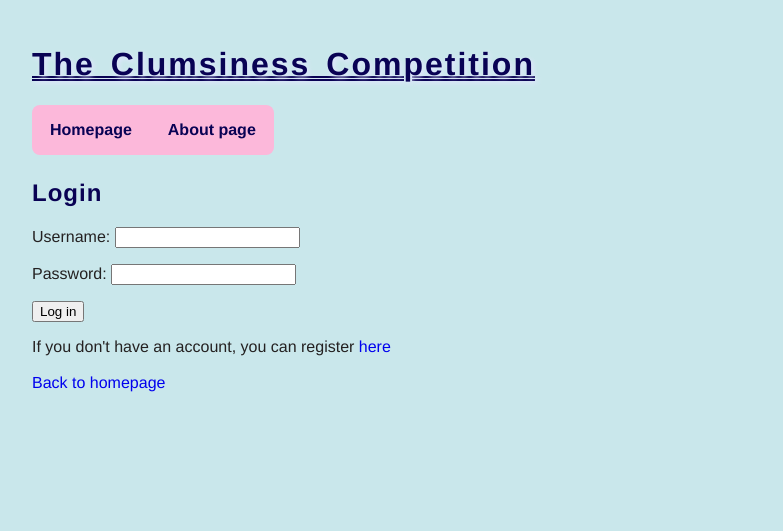
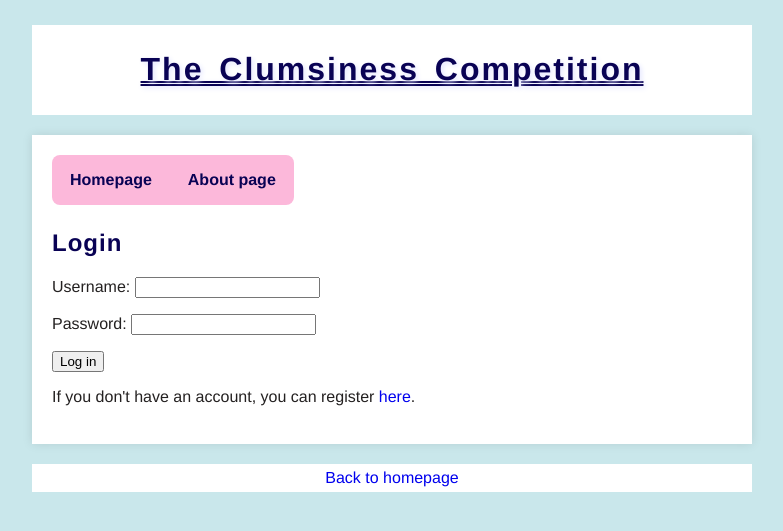
Before and after one commit to rautiais/t-h-ilykisa, a Flask app: page /login in a window 1280 px wide. Shown: the top 531 px of the page, without its empty margins (248-1031 px from the left). Run offline with Flask 3, Linux system fonts and the light colour scheme.

Commit message:
Added working headers and footers for most html pages and modified the layout in css

```diff
--- a/static/main.css
+++ b/static/main.css
@@ -1,11 +1,30 @@
 body {
   border: 2px black;
   margin: auto;
-  padding: 25px 50px;
+  padding: 25px;
   max-width: 45em;
   font-family: 'Helvetica', 'Arial', sans-serif;
   background: rgb(201, 231, 235);
   color: rgb(36, 33, 33);
+}
+
+.main-container {
+  background: white;
+  padding: 20px;
+  margin: 20px auto;
+  box-shadow: 0 0 10px rgba(0,0,0,0.1);
+}
+
+header {
+  background-color: white;
+  text-align: center;
+  padding: 5px;
+}
+
+footer {
+  background-color: white;
+  text-align: center;
+  padding: 5px;
 }
 
 h1 {
@@ -40,18 +59,6 @@ a:link {
 
 a:hover {
   color: hotpink;
-}
-
-.header {
-  background-color: #F1F1F1;
-  text-align: center;
-  padding: 20px;
-}
-
-.footer {
-  background-color: #F1F1F1;
-  text-align: center;
-  padding: 20px;
 }
 
 nav {
--- a/templates/error.html
+++ b/templates/error.html
@@ -10,6 +10,7 @@
         <h1>The Clumsiness Competition</h1>
     </header>
 
+    <div class="main-container">
         <nav>
             {% if session.user_id %}
                 <ul class="navbar">
@@ -34,6 +35,7 @@
         <br>
         <br>
         <br>
+    </div>
     <footer>
         <a href="javascript:history. back()"><b>Back</b></a>
     </footer>
--- a/templates/event_cat.html
+++ b/templates/event_cat.html
@@ -10,6 +10,7 @@
         <h1>The Clumsiness Competition</h1>
     </header>
 
+    <div class="main-container">
         <nav>
                 <ul class="navbar">
                     <li><a href="/" class="{{ 'active' if request.path == '/' else '' }}">Homepage</a></li>
@@ -27,6 +28,7 @@
             <p>
             <input type="submit" value="Create">
             </form>
+    </div>
 
     <footer>
         <a href="/">Back to homepage</a>
--- a/templates/groups.html
+++ b/templates/groups.html
@@ -10,6 +10,8 @@
     <header>
         <h1>The Clumsiness Competition</h1>
     </header>
+
+    <div class="main-container">
         <nav>
             <ul class="navbar">
                 <li><a href="/" class="{{ 'active' if request.path == '/' else '' }}">Homepage</a></li>
@@ -31,7 +33,7 @@
             </div>
             <div class="column">
                 <form action="/join_group" method="POST">
-                <label for="join_group">Join a group:</label>
+                    <label for="join_group">Join an existing group:</label>
                     <input type="text" id="join_group" name="join_group">
                     <input type="submit" value="Join group">
                     <input type="hidden" name="csrf_token" value="{{ session.csrf_token }}">
@@ -46,6 +48,7 @@
         </div>
         <br>
         <br>
+    </div>
     <footer>
         <a href="/">Back to homepage</a>
     </footer>
--- a/templates/index.html
+++ b/templates/index.html
@@ -6,10 +6,12 @@
     <link rel="stylesheet" href="{{ url_for('static', filename='main.css') }}">
 </head>
 <body>
+
     <header>
         <h1>The Clumsiness Competition</h1>
     </header>
 
+    <div class="main-container">
         <nav>
             {% if session.user_id %}
                 <ul class="navbar">
@@ -33,6 +35,6 @@
             </nav>
                 <p><b>Join the competition!</b> <a href="/login">Log in</a></p>
             {% endif %}
-
+    </div>
 </body>
 </html>
--- a/templates/info.html
+++ b/templates/info.html
@@ -6,10 +6,12 @@
     <link rel="stylesheet" href="{{ url_for('static', filename='main.css') }}">
 </head>
 <body>
+
     <header>
         <h1>The Clumsiness Competition</h1>
     </header>
 
+    <div class="main-container">
         <nav>
             {% if session.user_id %}
                 <ul class="navbar">
@@ -40,6 +42,7 @@
         <h3>So let's all have a laugh and start competing on who is the clumsiest!</h3>
         <br>
         <br>
+    </div>
     <footer>
         <a href="/">Back to homepage</a>
     </footer>
--- a/templates/login.html
+++ b/templates/login.html
@@ -6,9 +6,12 @@
     <link rel="stylesheet" href="{{ url_for('static', filename='main.css') }}">
 </head>
 <body>
+
     <header>
         <h1>The Clumsiness Competition</h1>
     </header>
+
+    <div class="main-container">
         <nav>
             <ul class="navbar">
                 <li><a href="/" class="{{ 'active' if request.path == '/' else '' }}">Homepage</a></li>
@@ -23,9 +26,10 @@
             <p>
             <input type="submit" value="Log in">
         </form>
-        If you don't have an account, you can register <a href="/register">here</a>
+            If you don't have an account, you can register <a href="/register">here</a>.
             <br>
             <br>
+    </div>
     <footer>
         <a href="/">Back to homepage</a>
     </footer>
--- a/templates/register.html
+++ b/templates/register.html
@@ -6,9 +6,12 @@
     <link rel="stylesheet" href="{{ url_for('static', filename='main.css') }}">
 </head>
 <body>
+
     <header>
         <h1>The Clumsiness Competition</h1>
     </header>
+
+    <div class="main-container">
         <nav>
             <ul class="navbar">
                 <li><a href="/" class="{{ 'active' if request.path == '/' else '' }}">Homepage</a></li>
@@ -26,6 +29,7 @@
         <input type="submit" value="Register">
         </form>
         <br>
+    </div>
     <footer>
         <a href="/login">Back to login</a>
     </footer>
```
Lines whose indentation alone changed are shown as unchanged.
